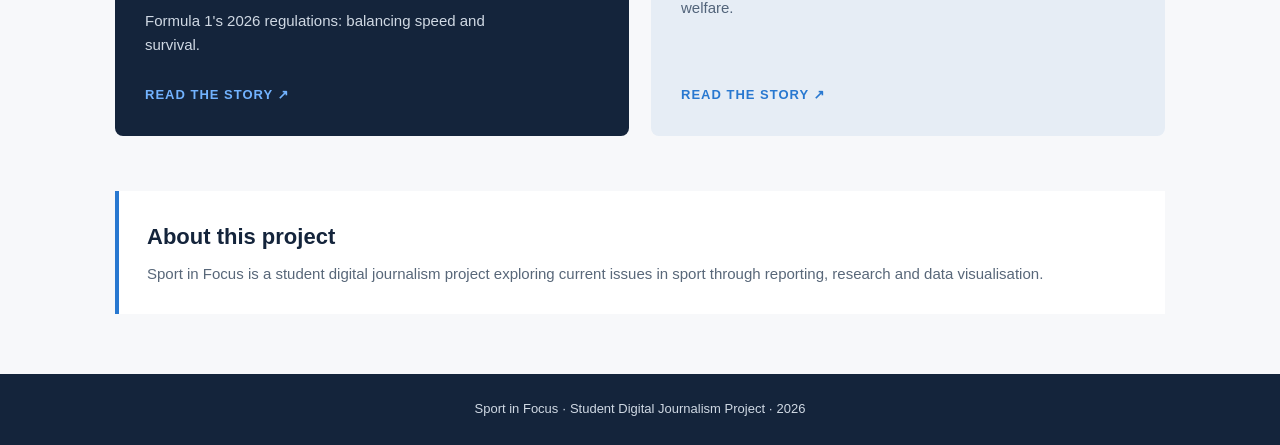
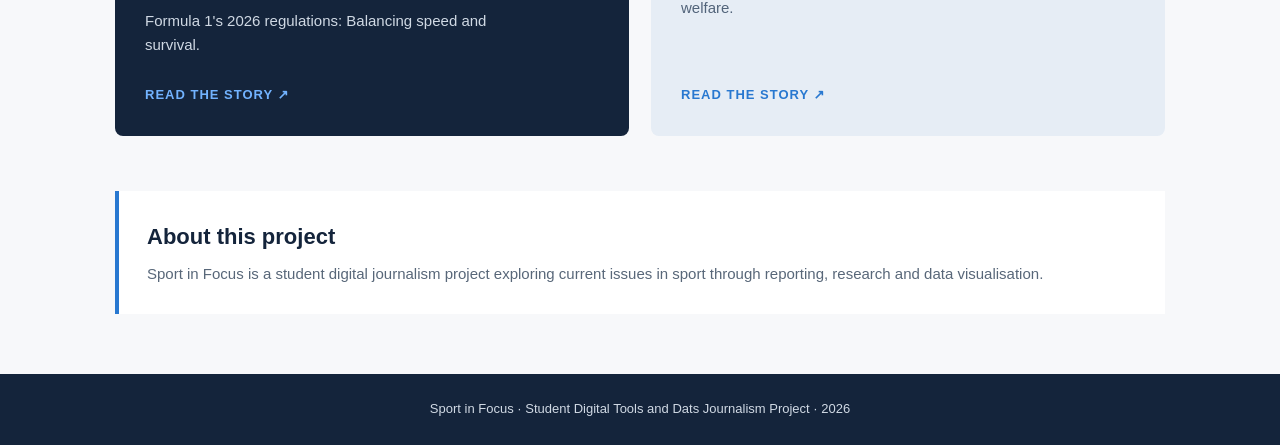
Before and after one commit to aimeeswann/beyond-the-game, a plain HTML site: page index.html in a window 1280 px wide. Shown: the part 471-916 px from the top of the page. Drawn offline with Linux system fonts and the light colour scheme.

Commit message:
Fix typos in index.html

```diff
--- a/index.html
+++ b/index.html
@@ -246,7 +246,7 @@
             <h2>REAL-LIFE<br>MARIO KART?</h2>
             <p>
               Formula 1's 2026 regulations:
-              balancing speed and survival.
+              Balancing speed and survival.
             </p>
           </div>
 
@@ -285,7 +285,7 @@
   </main>
 
   <footer>
-    Sport in Focus · Student Digital Journalism Project · 2026
+    Sport in Focus · Student Digital Tools and Dats Journalism Project · 2026
   </footer>
 
 </body>
```
